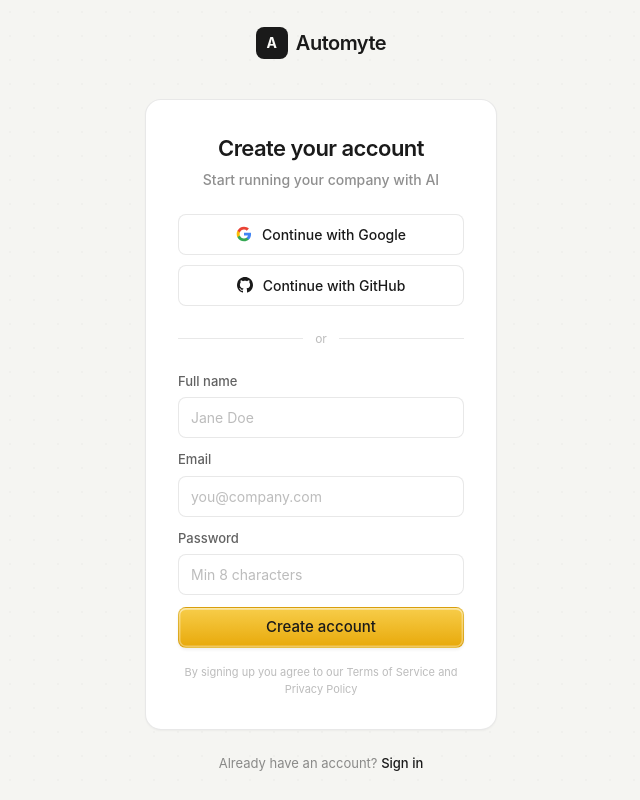
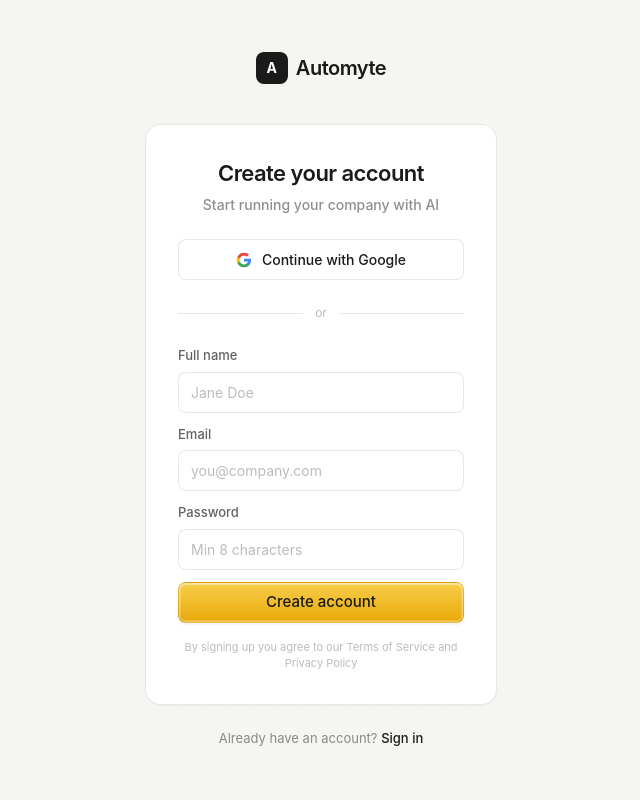
Before and after one commit to kiz915/Automyte-AI, a Next.js app: page /signup in a window 1280 px wide. Shown: the whole page, without its empty margins (314-954 px from the left). Built offline with nearby package versions, Linux system fonts and the light colour scheme.

Commit message:
Remove GitHub OAuth button from login and signup UI

```diff
--- a/src/app/(auth)/login/page.tsx
+++ b/src/app/(auth)/login/page.tsx
@@ -89,15 +89,6 @@
             </svg>
             Continue with Google
           </button>
-          <button
-            onClick={() => handleOAuth("github")}
-            className="relative flex items-center justify-center gap-2.5 w-full h-[41px] rounded-[8px] border border-border bg-surface-card hover:bg-surface transition-all duration-200 cursor-pointer text-[14px] font-[460] text-ink"
-          >
-            <svg width="16" height="16" fill="currentColor" viewBox="0 0 24 24">
-              <path d="M12 0c-6.626 0-12 5.373-12 12 0 5.302 3.438 9.8 8.207 11.387.599.111.793-.261.793-.577v-2.234c-3.338.726-4.033-1.416-4.033-1.416-.546-1.387-1.333-1.756-1.333-1.756-1.089-.745.083-.729.083-.729 1.205.084 1.839 1.237 1.839 1.237 1.07 1.834 2.807 1.304 3.492.997.107-.775.418-1.305.762-1.604-2.665-.305-5.467-1.334-5.467-5.931 0-1.311.469-2.381 1.236-3.221-.124-.303-.535-1.524.117-3.176 0 0 1.008-.322 3.301 1.23.957-.266 1.983-.399 3.003-.404 1.02.005 2.047.138 3.006.404 2.291-1.552 3.297-1.23 3.297-1.23.653 1.653.242 2.874.118 3.176.77.84 1.235 1.911 1.235 3.221 0 4.609-2.807 5.624-5.479 5.921.43.372.823 1.102.823 2.222v3.293c0 .319.192.694.801.576 4.765-1.589 8.199-6.086 8.199-11.386 0-6.627-5.373-12-12-12z"/>
-            </svg>
-            Continue with GitHub
-          </button>
         </div>
 
         {/* Divider */}
--- a/src/app/(auth)/signup/page.tsx
+++ b/src/app/(auth)/signup/page.tsx
@@ -111,15 +111,6 @@
             </svg>
             Continue with Google
           </button>
-          <button
-            onClick={() => handleOAuth("github")}
-            className="relative flex items-center justify-center gap-2.5 w-full h-[41px] rounded-[8px] border border-border bg-surface-card hover:bg-surface transition-all duration-200 cursor-pointer text-[14px] font-[460] text-ink"
-          >
-            <svg width="16" height="16" fill="currentColor" viewBox="0 0 24 24">
-              <path d="M12 0c-6.626 0-12 5.373-12 12 0 5.302 3.438 9.8 8.207 11.387.599.111.793-.261.793-.577v-2.234c-3.338.726-4.033-1.416-4.033-1.416-.546-1.387-1.333-1.756-1.333-1.756-1.089-.745.083-.729.083-.729 1.205.084 1.839 1.237 1.839 1.237 1.07 1.834 2.807 1.304 3.492.997.107-.775.418-1.305.762-1.604-2.665-.305-5.467-1.334-5.467-5.931 0-1.311.469-2.381 1.236-3.221-.124-.303-.535-1.524.117-3.176 0 0 1.008-.322 3.301 1.23.957-.266 1.983-.399 3.003-.404 1.02.005 2.047.138 3.006.404 2.291-1.552 3.297-1.23 3.297-1.23.653 1.653.242 2.874.118 3.176.77.84 1.235 1.911 1.235 3.221 0 4.609-2.807 5.624-5.479 5.921.43.372.823 1.102.823 2.222v3.293c0 .319.192.694.801.576 4.765-1.589 8.199-6.086 8.199-11.386 0-6.627-5.373-12-12-12z"/>
-            </svg>
-            Continue with GitHub
-          </button>
         </div>
 
         <div className="relative my-6">
```
